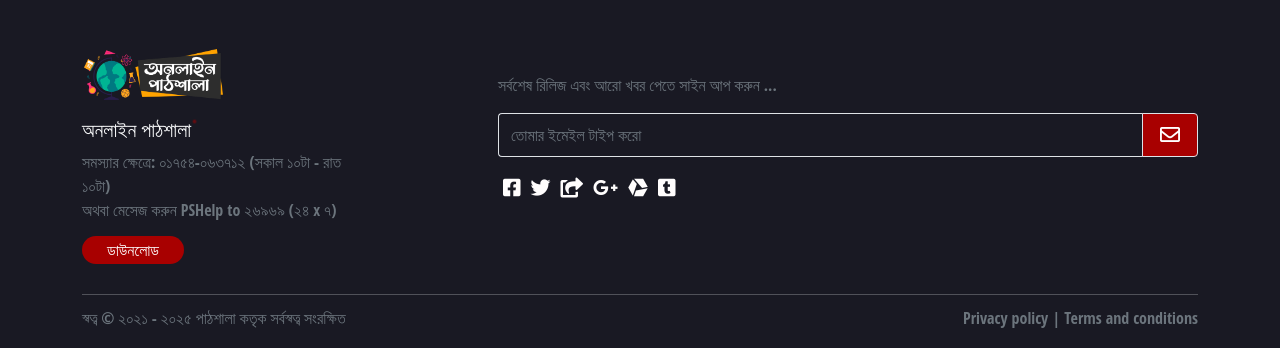
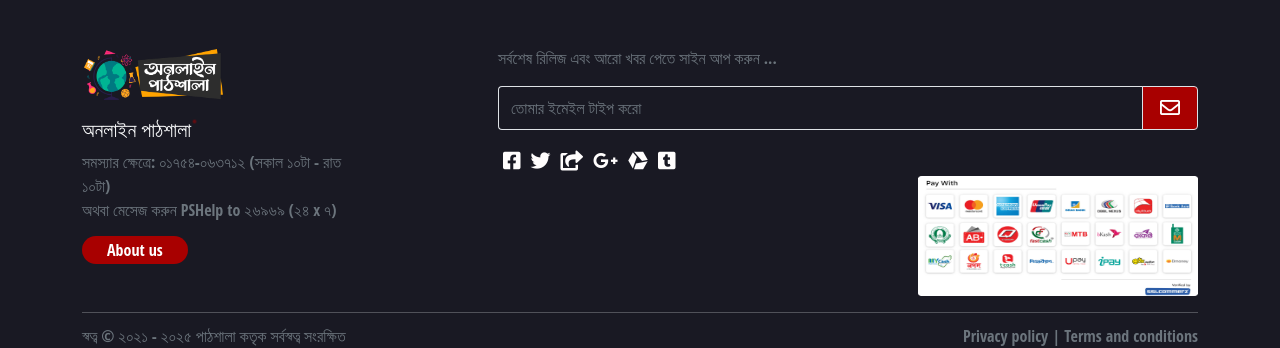
Before and after one commit to rajibhasan01/pathsala-educational-site, a React (Create React App) app: page / in a window 1280 px wide. Shown: the part 3016-3364 px from the top of the page. Built offline with nearby package versions, Linux system fonts and the light colour scheme; no server answers.

Commit message:
Footer update, about added in footer section

```diff
--- a/src/components/Footer/Footer.css
+++ b/src/components/Footer/Footer.css
@@ -78,3 +78,8 @@
     flex-wrap: wrap;
 
 }
+
+.payWith{
+    width: 280px;
+    height: 120px;
+}
--- a/src/components/Footer/Footer.js
+++ b/src/components/Footer/Footer.js
@@ -1,7 +1,9 @@
 import React from 'react';
 import './Footer.css';
 import logo from '../../last_logo.png';
-import { footer } from 'react-bootstrap';
+import payWith from '../../image/pay_with.png';
+import { Image } from 'react-bootstrap';
+import { Link } from 'react-router-dom';
 
 const Footer = () => {
     return (
@@ -17,14 +19,14 @@ const Footer = () => {
                                     <span className="visually-hidden"></span>
                                 </div></h5>
                                 <p className="card-text text-secondary">সমস্যার ক্ষেত্রে: ০১৭৫৪-০৬৩৭১২  (সকাল ১০টা - রাত ১০টা) <br /> অথবা মেসেজ করুন PSHelp to ২৬৯৬৯ (২৪ x ৭)</p>
-                                <a id="bttnn">ডাউনলোড</a>
+                                <Link to="/about" className="text-decoration-none" id="bttnn">About us</Link>
                             </div>
                         </div>
 
 
                     </div>
                     <div className="col-sm-12 col-md-12 col-lg-8 email-box ps-lg-5">
-                        <p className="text-secondary text-start">সর্বশেষ রিলিজ এবং আরো খবর পেতে সাইন আপ করুন ...</p>
+                        <p className="text-secondary text-start mt-md-5">সর্বশেষ রিলিজ এবং আরো খবর পেতে সাইন আপ করুন ...</p>
                         <div className="input-group mb-3">
                             <input type="text" className="form-control bg-transparent border-top border-start border-bottom " placeholder="তোমার ইমেইল টাইপ করো" aria-label="Recipient's username" aria-describedby="button-addons" />
                             <button className="btn btn-outline-secondary border" type="button" id="button-addons"> <div><i className="far fa-envelope"></i></div></button>
@@ -39,6 +41,7 @@ const Footer = () => {
                             <i className="fab fa-tumblr-square ic"></i>
 
                         </div>
+                        <Image src={payWith} className="payWith mt-2 mt-md-0 ms-md-auto me-md-0" />
 
                     </div>
                 </div>
```
Also changed, not shown: src/image/pay_with.png (added).
